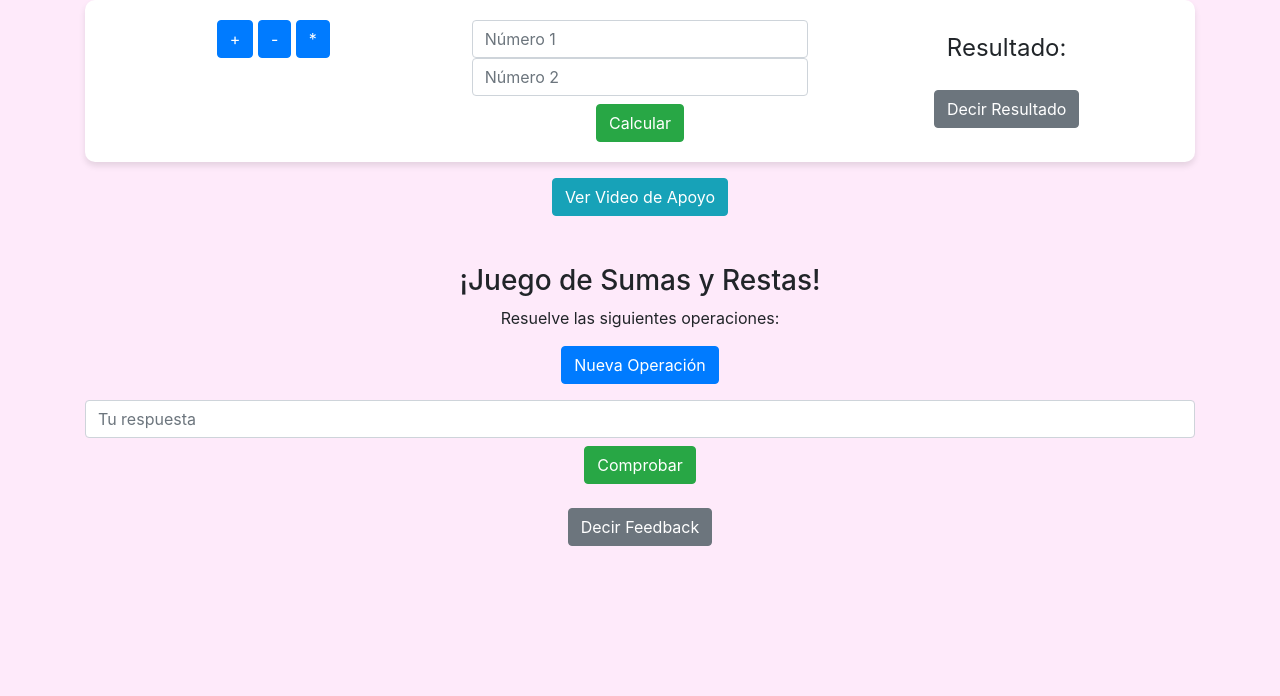
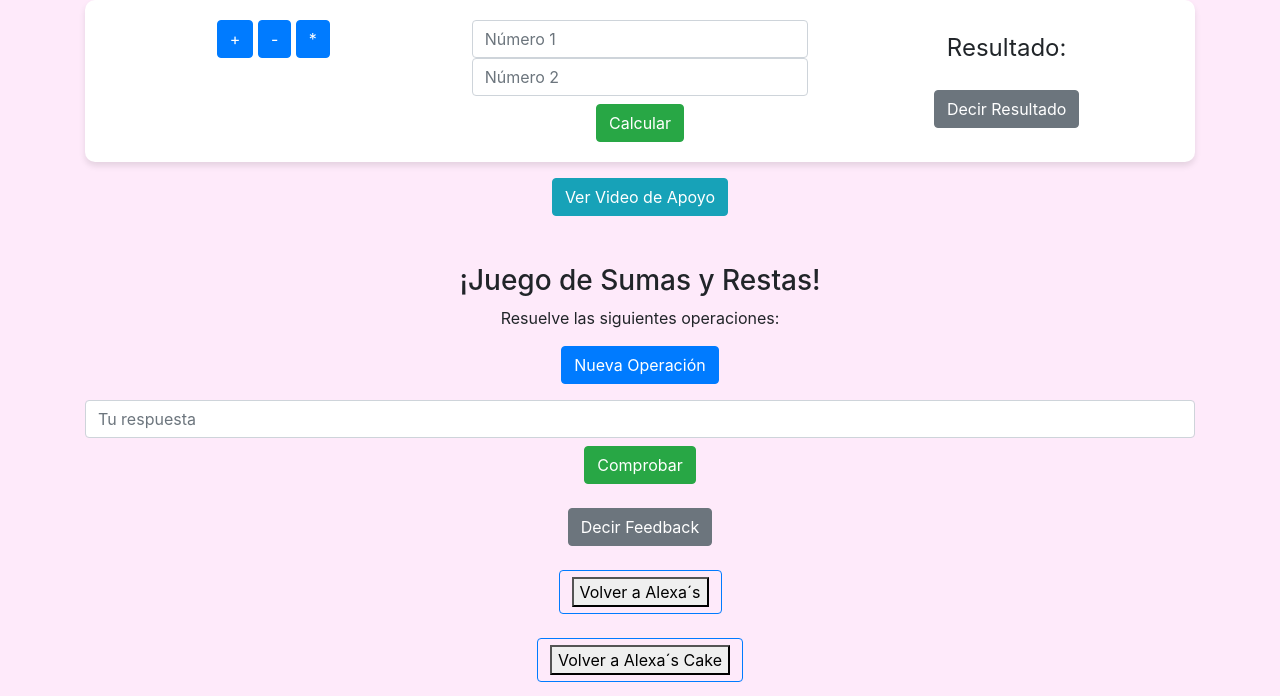
Before and after one commit to Alexa157/Curriculum, a plain HTML site: page math.html in a window 1280 px wide. Shown: the part 104-800 px from the top of the page. Drawn offline with nearby package versions, Linux system fonts and the light colour scheme.

Commit message:
Update math.html

```diff
--- a/math.html
+++ b/math.html
@@ -146,5 +146,11 @@
             window.speechSynthesis.speak(speech);
         }
     </script>
+            <div class="text-center mt-4">
+                <a class="btn btn-outline-primary" href="./index.html"> <button class="read-btn" id="readVisionBtn">Volver a Alexa´s </button></a>
+            </div>
+            <div class="text-center mt-4">
+                <a class="btn btn-outline-primary" href="./empresa.html"> <button class="read-btn" id="readVisionBtn">Volver a Alexa´s Cake </button></a>
+            </div>
 </body>
 </html>
```
